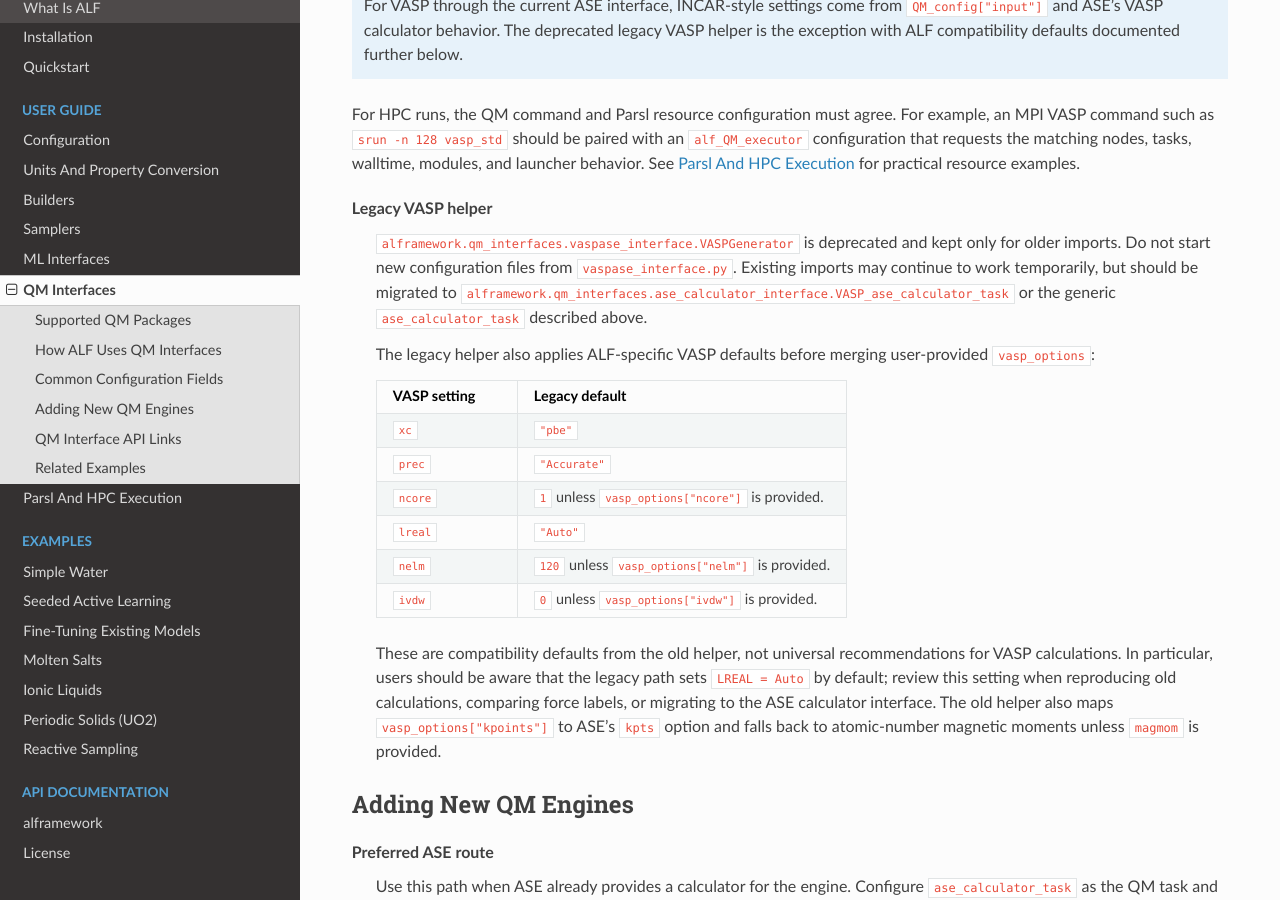
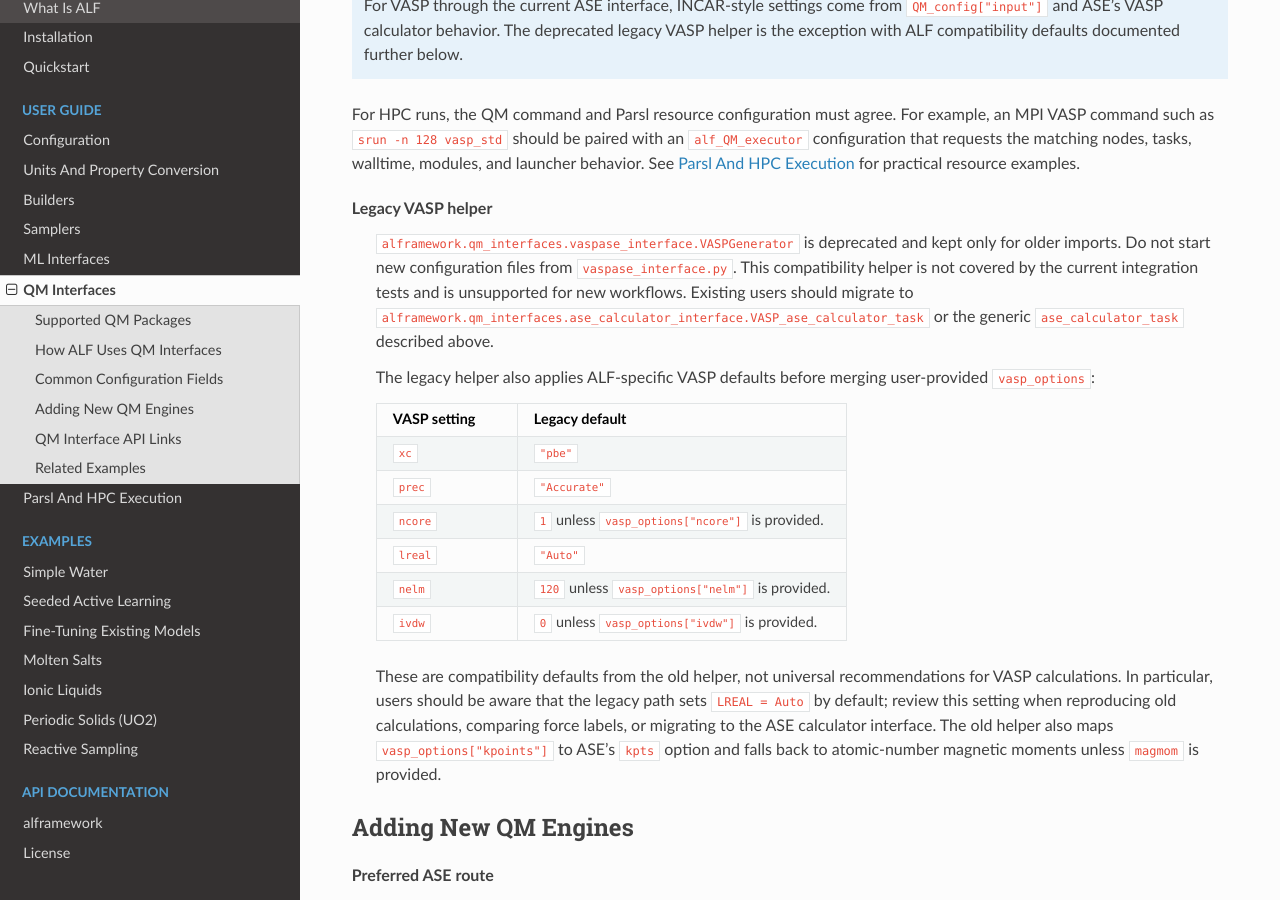
Before and after one commit to lanl/ALF, a Sphinx documentation site: the page built from docs/source/user_guide/qm_interfaces.rst, in a window 1280 px wide and 900 px high, scrolled down 2064 px. Built offline with Sphinx 7.4.7 and the Read the Docs theme 3.1.0, drawn with Linux system fonts in a browser that asks for light colours; pages that are not in the unit, such as notebooks, are missing from menus.

Commit message:
Harden compatibility cleanup

```diff
--- a/docs/source/user_guide/parsl.rst
+++ b/docs/source/user_guide/parsl.rst
@@ -162,7 +162,7 @@ Separate GPU Executors For ML And Sampling
 ------------------------------------------
 
 ML training and MLMD sampling tasks typically need GPUs. Use separate executors so
-these tasks do not compete with CPU-only (e.g., QM) jobs. Below is an example parsl config
+these tasks do not compete with CPU-only (e.g., QM) jobs. Below is an example Parsl config
 for GPU execution of ML and sampling tasks.
 
 .. code-block:: python
--- a/docs/source/user_guide/qm_interfaces.rst
+++ b/docs/source/user_guide/qm_interfaces.rst
@@ -131,8 +131,9 @@ practical resource examples.
 Legacy VASP helper
    ``alframework.qm_interfaces.vaspase_interface.VASPGenerator`` is deprecated
    and kept only for older imports. Do not start new configuration files from
-   ``vaspase_interface.py``. Existing imports may continue to work temporarily,
-   but should be migrated to
+   ``vaspase_interface.py``. This compatibility helper is not covered by the
+   current integration tests and is unsupported for new workflows. Existing
+   users should migrate to
    ``alframework.qm_interfaces.ase_calculator_interface.VASP_ase_calculator_task``
    or the generic ``ase_calculator_task`` described above.
 
```
Also changed, not shown: other parts of docs/source/user_guide/parsl.rst (+2 -2 lines), 2 other files.
